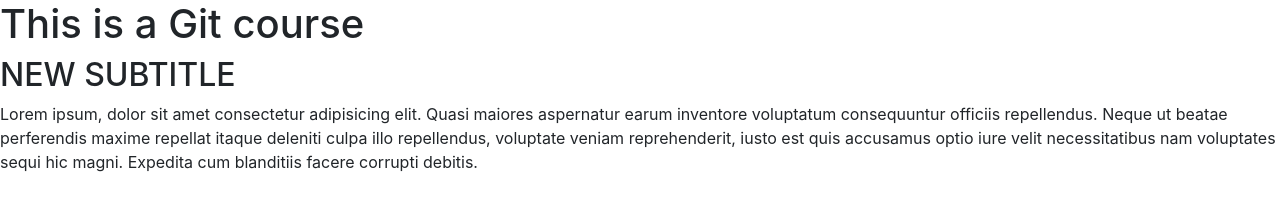
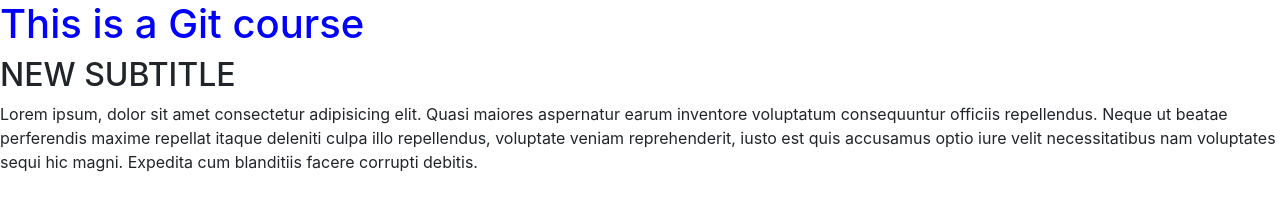
Before and after one commit to maxiim3/HX, a plain HTML site: page index.html in a window 1280 px wide. Drawn offline with nearby package versions, Linux system fonts and the light colour scheme.

Commit message:
Changed Title color

```diff
--- a/index.html
+++ b/index.html
@@ -10,7 +10,7 @@
     <link rel="stylesheet" href="https://stackpath.bootstrapcdn.com/bootstrap/4.3.1/css/bootstrap.min.css" integrity="sha384-ggOyR0iXCbMQv3Xipma34MD+dH/1fQ784/j6cY/iJTQUOhcWr7x9JvoRxT2MZw1T" crossorigin="anonymous">
   </head>
   <body>
-      <h1>This is a Git course</h1>
+      <h1 style="color: blue;">This is a Git course</h1>
       <h2>NEW SUBTITLE</h1>
       <p>Lorem ipsum, dolor sit amet consectetur adipisicing elit. Quasi maiores aspernatur earum inventore voluptatum consequuntur officiis repellendus. Neque ut beatae perferendis maxime repellat itaque deleniti culpa illo repellendus, voluptate veniam reprehenderit, iusto est quis accusamus optio iure velit necessitatibus nam voluptates sequi hic magni. Expedita cum blanditiis facere corrupti debitis.</p>
 
```
